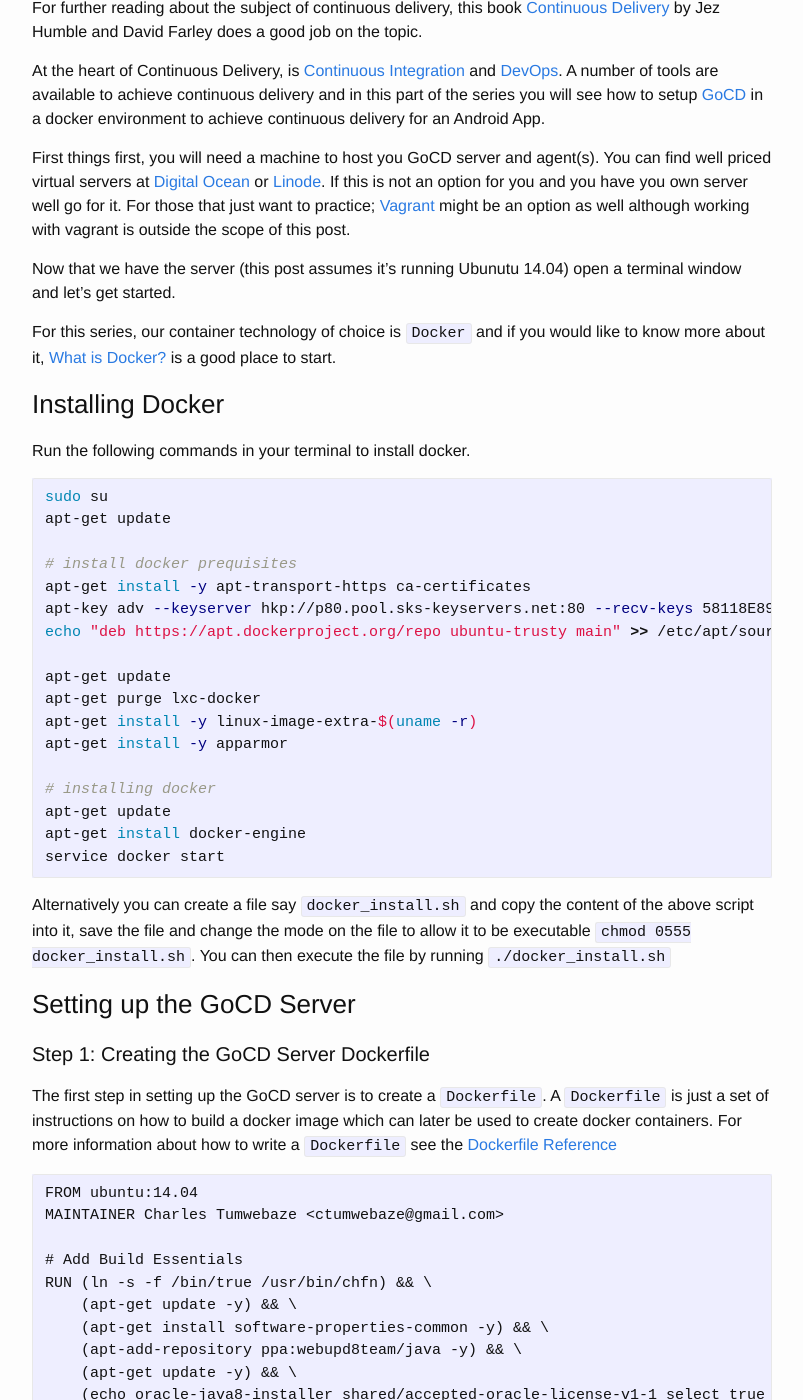
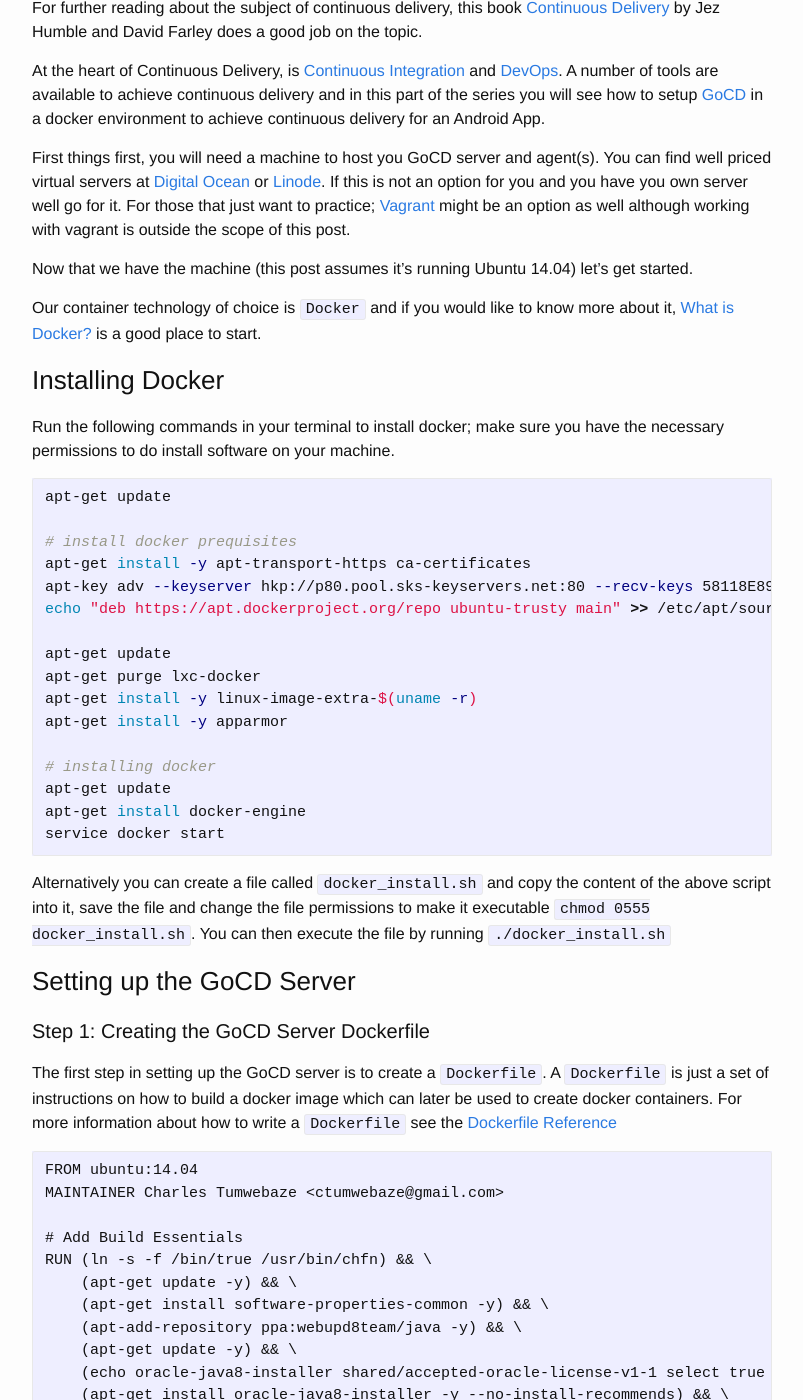
Before and after one commit to ctumwebaze/ctumwebaze.github.io, a Jekyll site: the page built from _posts/2016-03-21-containerized-continuous-delivery-with-gocd-android-playstore-p1.md, in a window 1280 px wide and 1400 px high, scrolled down 492 px. Shown: the whole window, without its empty margins (238-1041 px from the left). Built offline with Jekyll 4.4.1, drawn with Linux system fonts in a browser that asks for light colours; comment, search, counter and statistics services are not loaded; some of the changed text lies outside the part shown.

Commit message:
editorial fix: improving readability and grammar.

````diff
--- a/_posts/2016-03-21-containerized-continuous-delivery-with-gocd-android-playstore-p1.md
+++ b/_posts/2016-03-21-containerized-continuous-delivery-with-gocd-android-playstore-p1.md
@@ -14,15 +14,14 @@
 
 First things first, you will need a machine to host you GoCD server and agent(s). You can find well priced virtual servers at [Digital Ocean](https://www.digitalocean.com/pricing/) or [Linode](https://www.linode.com/pricing). If this is not an option for you and you have you own server well go for it. For those that just want to practice; [Vagrant](https://www.vagrantup.com/) might be an option as well although working with vagrant is outside the scope of this post.
 
-Now that we have the server (this post assumes it's running Ubunutu 14.04) open a terminal window and let's get started.
+Now that we have the machine (this post assumes it's running Ubuntu 14.04) let's get started.
 
-For this series, our container technology of choice is `Docker` and if you would like to know more about it, [What is Docker?](https://www.docker.com/what-docker) is a good place to start.
+Our container technology of choice is `Docker` and if you would like to know more about it, [What is Docker?](https://www.docker.com/what-docker) is a good place to start.
 
 ### Installing Docker
-Run the following commands in your terminal to install docker.
+Run the following commands in your terminal to install docker; make sure you have the necessary permissions to do install software on your machine.
 
 ```bash
-sudo su
 apt-get update
 
 # install docker prequisites
@@ -41,7 +40,7 @@
 service docker start
 ```
 
-Alternatively you can create a file say `docker_install.sh` and copy the content of the above script into it, save the file and change the mode on the file to allow it to be executable `chmod 0555 docker_install.sh`. You can then execute the file by running `./docker_install.sh`
+Alternatively you can create a file called `docker_install.sh` and copy the content of the above script into it, save the file and change the file permissions to make it executable `chmod 0555 docker_install.sh`. You can then execute the file by running `./docker_install.sh`
 
 ### Setting up the GoCD Server
 
@@ -307,7 +306,12 @@
 You should now have a running a agent container and you can see that by running `$ docker ps` which will show a list of running containers. Look out for a container named `gocd_agent_1`.
 The reason there is a `1` at the indicates the number of the gocd agent. With the script above, you can create multiple agents by assigning the `NUMBER_OF_AGENTS` variable a value of the number of agents you want. You can have as many agents as you wish. In fact this is good because you can have parallel builds taking place.
 
-The last step in this process is not make sure the agents are registered with the gocd server otherwise they will not be useful. To do that;
+The last step in the process is to make sure the agents are registered with the gocd server otherwise they will not be used for building. To do that;
 
-1. open the GoCD server by going to `http://localhost:8153`
-2.
+1. Open the GoCD server by going to `http://localhost:8153`
+2. Go to the `Agents` tab and you should see a list of agents
+3. Select the agents you want to register and click `Enable`.
+
+Now the agents are part of our build cloud and can start building.
+
+The next part of the series will focus on configuring a build pipeline to achieve continuous delivery. I hope you enjoy this process let me know in the comments what your experience has been.
````
